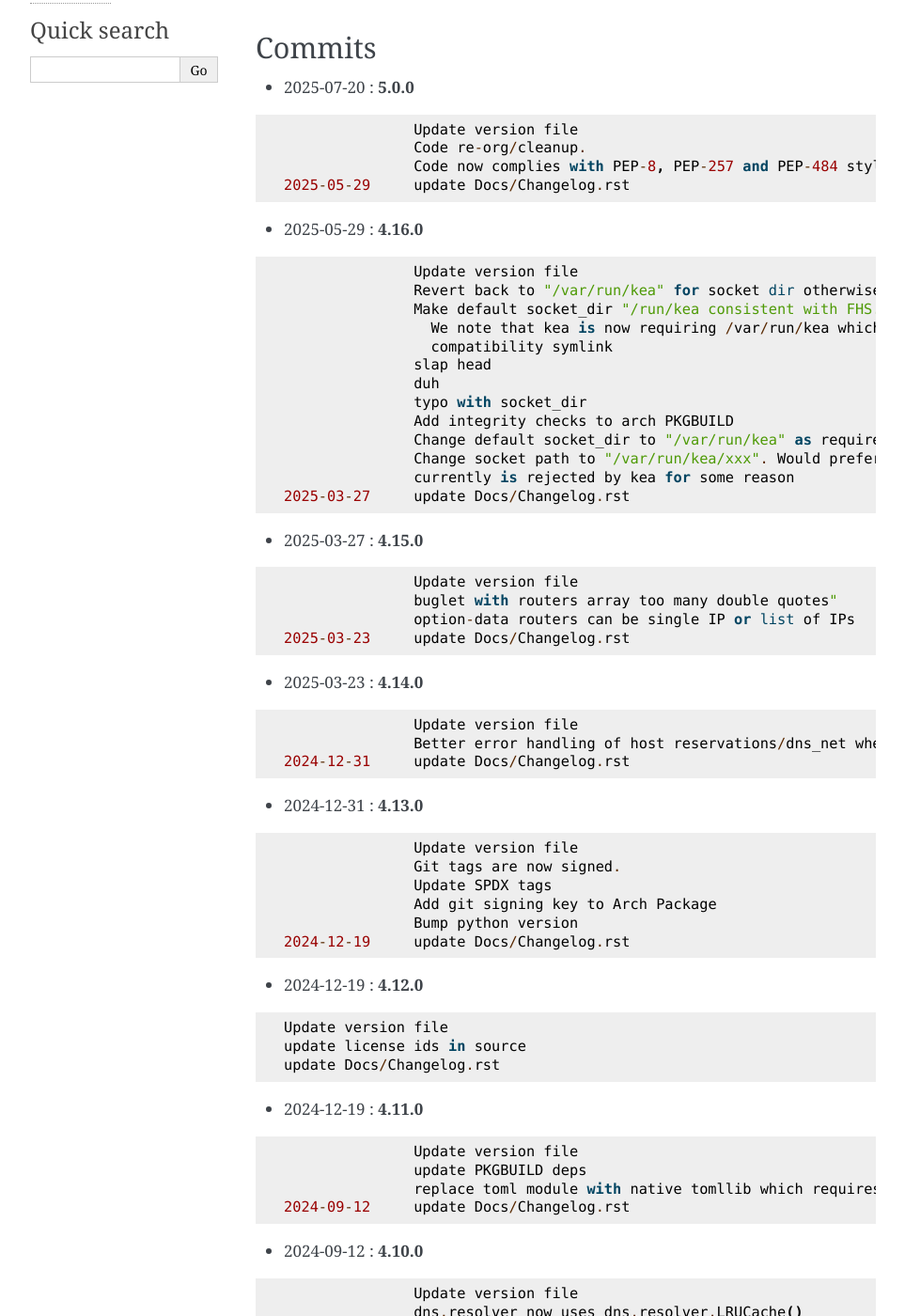
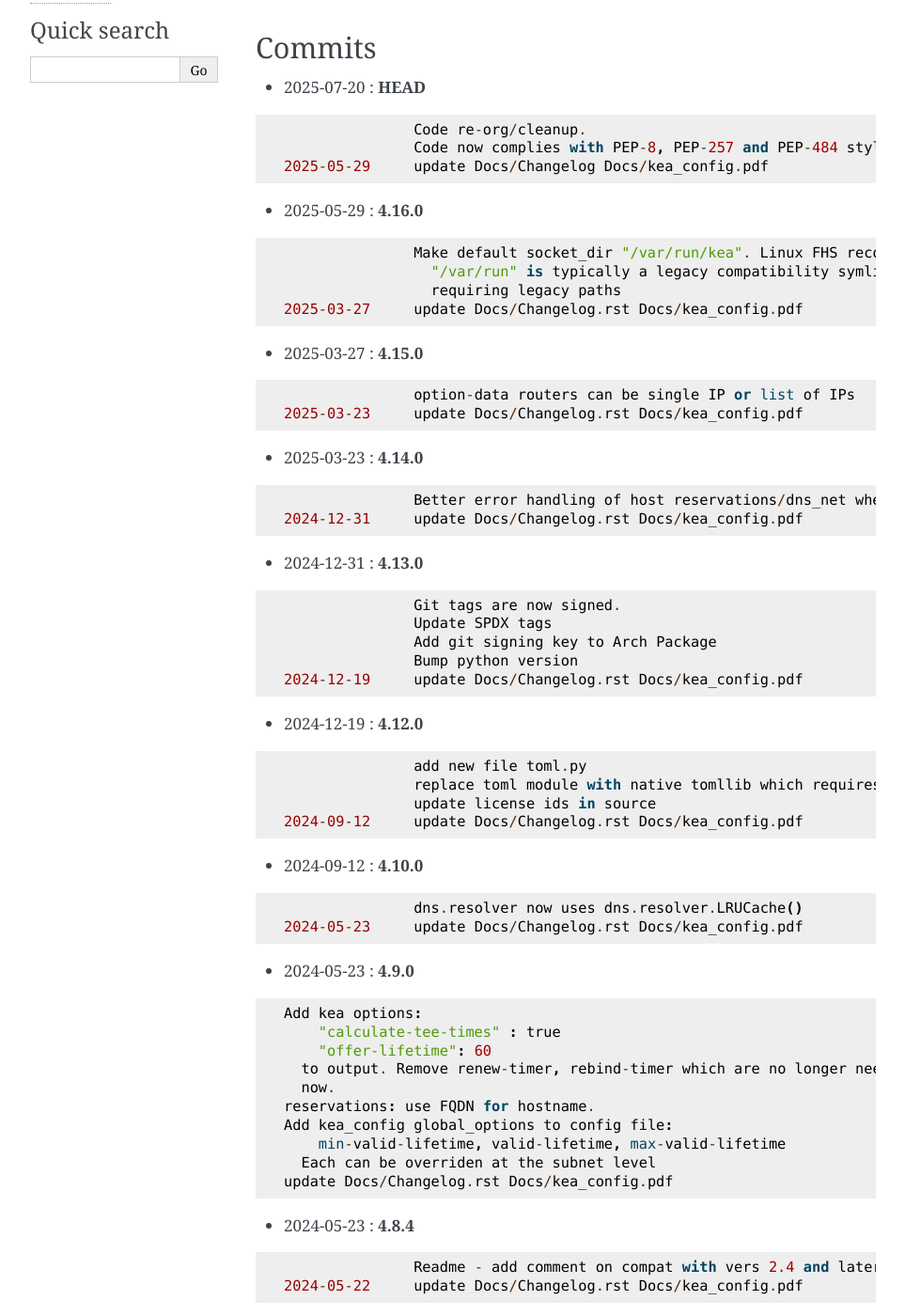
Before and after one commit to gene-git/kea_config, a Sphinx documentation site: the page built from Docs/Changelog.rst, in a window 1280 px wide and 1400 px high, scrolled down 230 px. Shown: the whole window at 94% size, without its empty margins (148-1111 px from the left). Built offline with Sphinx 7.4.7, drawn with Linux system fonts in a browser that asks for light colours; pages that are not in the unit, such as notebooks, are missing from menus; some of the changed text lies outside the part shown.

Commit message:
update Docs/Changelog Docs/kea_config.pdf

```diff
--- a/Docs/Changelog.rst
+++ b/Docs/Changelog.rst
@@ -7,172 +7,124 @@
 
 ::
 
-	1.0 (2022-03-04) -> 5.0.0 (2025-07-20)
-	145 commits.
+	4.3.0 (2022-11-05) -> HEAD (2025-07-20)
+	48 commits.
 
 Commits
 =======
 
 
-* 2025-07-20  : **5.0.0**
+* 2025-07-20  : **HEAD**
 
 ::
 
-                Update version file
                 Code re-org/cleanup.
                 Code now complies with PEP-8, PEP-257 and PEP-484 style and type annotations
- 2025-05-29     update Docs/Changelog.rst
+ 2025-05-29     update Docs/Changelog Docs/kea_config.pdf
 
 * 2025-05-29  : **4.16.0**
 
 ::
 
-                Update version file
-                Revert back to "/var/run/kea" for socket dir otherwise kea wont start
-                Make default socket_dir "/run/kea consistent with FHS.
-                  We note that kea is now requiring /var/run/kea which is typically a legacy
-                  compatibility symlink
-                slap head
-                duh
-                typo with socket_dir
-                Add integrity checks to arch PKGBUILD
-                Change default socket_dir to "/var/run/kea" as required by git head
-                Change socket path to "/var/run/kea/xxx". Would prefer "/run/kea" but this
-                currently is rejected by kea for some reason
- 2025-03-27     update Docs/Changelog.rst
+                Make default socket_dir "/var/run/kea". Linux FHS recommends "/run".
+                  "/var/run" is typically a legacy compatibility symlink. Unclear why kea us
+                  requiring legacy paths
+ 2025-03-27     update Docs/Changelog.rst Docs/kea_config.pdf
 
 * 2025-03-27  : **4.15.0**
 
 ::
 
-                Update version file
-                buglet with routers array too many double quotes"
                 option-data routers can be single IP or list of IPs
- 2025-03-23     update Docs/Changelog.rst
+ 2025-03-23     update Docs/Changelog.rst Docs/kea_config.pdf
 
 * 2025-03-23  : **4.14.0**
 
 ::
 
-                Update version file
                 Better error handling of host reservations/dns_net when missing info
- 2024-12-31     update Docs/Changelog.rst
+ 2024-12-31     update Docs/Changelog.rst Docs/kea_config.pdf
 
 * 2024-12-31  : **4.13.0**
 
 ::
 
-                Update version file
                 Git tags are now signed.
                 Update SPDX tags
                 Add git signing key to Arch Package
                 Bump python version
- 2024-12-19     update Docs/Changelog.rst
+ 2024-12-19     update Docs/Changelog.rst Docs/kea_config.pdf
 
 * 2024-12-19  : **4.12.0**
 
 ::
 
-                Update version file
+                add new file toml.py
+                replace toml module with native tomllib which requires python >= 3.11
                 update license ids in source
-                update Docs/Changelog.rst
-
-* 2024-12-19  : **4.11.0**
-
-::
-
-                Update version file
-                update PKGBUILD deps
-                replace toml module with native tomllib which requires python >= 3.11
- 2024-09-12     update Docs/Changelog.rst
+ 2024-09-12     update Docs/Changelog.rst Docs/kea_config.pdf
 
 * 2024-09-12  : **4.10.0**
 
 ::
 
-                Update version file
                 dns.resolver now uses dns.resolver.LRUCache()
- 2024-05-23     update Docs/Changelog.rst
+ 2024-05-23     update Docs/Changelog.rst Docs/kea_config.pdf
 
 * 2024-05-23  : **4.9.0**
 
 ::
 
-                Update version file
-                update readme
-                change order of lifetime output : min_life, life, max_life
-                Bug fix imputing missing lifetimes.
-                  If any of lifetime, min_lifetime or max_lifetime are missing impute them
-                  using:
-                    min_lifetime = lifetime / 2
-                    max_lifetime = lifetime *2
                 Add kea options:
                     "calculate-tee-times" : true
                     "offer-lifetime": 60
-                  Remove renew-timer, rebind-timer which are no longer needed now.
-                reservations - for "hostname" use FQDN
-                Add global_options: min-valid-lifetime, valid-lifetime, max-valid-lifetime
-                which can be overriden
-                at the subnet level.
-                update Docs/Changelog.rst
+                  to output. Remove renew-timer, rebind-timer which are no longer needed
+                  now.
+                reservations: use FQDN for hostname.
+                Add kea_config global_options to config file:
+                    min-valid-lifetime, valid-lifetime, max-valid-lifetime
+                  Each can be overriden at the subnet level
+                update Docs/Changelog.rst Docs/kea_config.pdf
 
 * 2024-05-23  : **4.8.4**
 
 ::
 
-                Update version file
                 Readme - add comment on compat with vers 2.4 and later
- 2024-05-22     update Docs/Changelog.rst
+ 2024-05-22     update Docs/Changelog.rst Docs/kea_config.pdf
 
 * 2024-05-22  : **4.8.3**
 
 ::
 
-                Update version file
                 Add comment to readme about manually removing the deprecated option
-                update Docs/Changelog.rst
 
 * 2024-05-22  : **4.8.2**
 
 ::
 
-                Update version file
-                update Docs/Changelog.rst
-                Update version file
                 typo in readme
-                update Docs/Changelog.rst
 
 * 2024-05-22  : **4.8.1**
 
 ::
 
-                Update version file
-                update Docs/Changelog.rst
-
-* 2024-05-22  : **4.8.0**
-
-::
-
-                Update version file
-                Remove deprecated option "reservation-mode"
- 2024-04-26     update Docs/Changelog.rst
+                Remove deprecated option "reservation-mode" output. kea versions after 2.4
+                will not start if kea-dhcp4 has the option
+ 2024-04-26     update Docs/Changelog.rst Docs/kea_config.pdf
 
 * 2024-04-26  : **4.7.0**
 
 ::
 
-                update project version
-                bah kea_config is class not dict
-                update sample config
                 Add ctrl_agent_port option to config.
-                If not set, the ctrl agent port is set to 1 + dhcp port
- 2023-12-19     update Docs/Changelog.rst
+                    If not set, the ctrl agent port is set to 1 + dhcp port
+ 2023-12-19     update Docs/Changelog.rst Docs/kea_config.pdf
 
 * 2023-12-19  : **4.6.1**
 
 ::
 
-                update project version
                 Update depends array in PKGBUILD
  2023-11-26     update Docs/Changelog.rst
 
@@ -180,15 +132,13 @@
 
 ::
 
-                update project version
-                Switch python backend build to hatch
+                Switch python backend build to hatch (was poetry)
  2023-09-27     update Docs/Changelog.rst
 
 * 2023-09-27  : **4.5.1**
 
 ::
 
-                update project version
                 fix links in README
                 update Docs/Changelog.rst
 
@@ -196,24 +146,22 @@
 
 ::
 
-                update project version
                 Reorganize docs and move to rst
+                Now simple to build html and pdf docs using sphinx
  2023-05-18     update CHANGELOG.md
 
 * 2023-05-18  : **4.4.3**
 
 ::
 
-                Update build info in README
-                update CHANGELOG.md
-                update project version
+                install: switch from pip to python installer package. This adds optimized
+                bytecode
  2023-05-17     update CHANGELOG.md
 
 * 2023-05-17  : **4.4.2**
 
 ::
 
-                update project version
                 Simplify Arch PKGBUILD and more closely follow arch guidelines
  2023-01-06     update CHANGELOG.md
 
@@ -221,7 +169,6 @@
 
 ::
 
-                update project version
                 Add SPDX licensing lines
  2022-12-14     update CHANGELOG.md
 
@@ -229,129 +176,29 @@
 
 ::
 
-                update project version
-                Update readme build to use poetry
                 Use poetry to build wheel in PKGBUILD
                 Installer now uses pip install
- 2022-11-20     improve bash variable check in installer - no functional change
+                Update readme build to use poetry
  2022-11-06     update CHANGELOG.md
 
 * 2022-11-06  : **4.3.2**
 
 ::
 
-                update project version
-                remove unused comments
+                remove un-needed comments
  2022-11-05     update CHANGELOG.md
 
 * 2022-11-05  : **4.3.1**
 
 ::
 
-                update project version
-                small readme tweak
-                tidy up config sameple a bit
-                tidy up sample config
+                small tweak to readme and sample config
                 tweak readme
-                aur package now uploaded
-                update CHANGELOG.md
+                aur package now available
+                update CHANGELOG
 
 * 2022-11-05  : **4.3.0**
 
 ::
 
-                update project version
-                typo in installer config -> congigs
-                installer cleanup
-                update CHANGELOG.md
-
-* 2022-11-05  : **4.2.0**
-
-::
-
-                update project version
-                Only create /usr/bin/kea-config (no more gen-kea-config)
-                update CHANGELOG.md
-
-* 2022-11-05  : **4.1.0**
-
-::
-
-                update project version
-                tidy readme, MIT license, copy dns from gc_dns to keep this standalone
-                tidy readme, MIT license, copy dns from gc_dns to keep this standalone
- 2022-11-04     tweak installer
-                tidy do-install
-                do-install change changelog to CHANGELOG
-                typo
-                add README
-                update CHANGELOG.md
-
-* 2022-11-04  : **4.0**
-
-::
-
-                update project version
-                Switch to standard python PEP-518  packaging
-
-* 2022-09-22  : **3.1**
-
-::
-
-                Remove local class_dns file
-                update changelog
-                Remove local dns class and use GcDns class from gc_utils module
- 2022-09-19     update do-install to handle filename change Changelog.md
-                update changelog
-
-* 2022-09-19  : **3.0**
-
-::
-
-                Skip HA when only primary
-                add phone
-                fix more silly
-                normalize incoming dst
-                remove duplicate // in link
-                Missing makedir in do-install
-                typo
-                add link in /usr/bin/gc-kea-config for convenience
- 2022-06-09     fix do-install config dir
-                typo in changelog
-
-* 2022-06-09  : **2.2**
-
-::
-
-                Changelog
-                Add license
-                add configs dir
-                Install script for package build
-
-* 2022-06-09  : **2.1**
-
-::
-
-                lint picking
-
-* 2022-06-08  : **2.0**
-
-::
-
-                Rewrite with classes
- 2022-03-05     fix typo in agent. Turn off pdb
-
-* 2022-03-04  : **1.0**
-
-::
-
-                Tidy more - move config extract to classes file
-                renamed sameple config
-                Add conreol agent
-                output now in configurable directory
-                split single python file into smaller components;
-                ;
-                tidy
-                Better control over file names etc
-                error handling for dns lookups
- 2022-03-03     Initial commit - generate kea-dhcp4 server configs
+                kea_config - Manage kea dhcp4 configs from single source config
```
Also changed, not shown: 2 other files.
